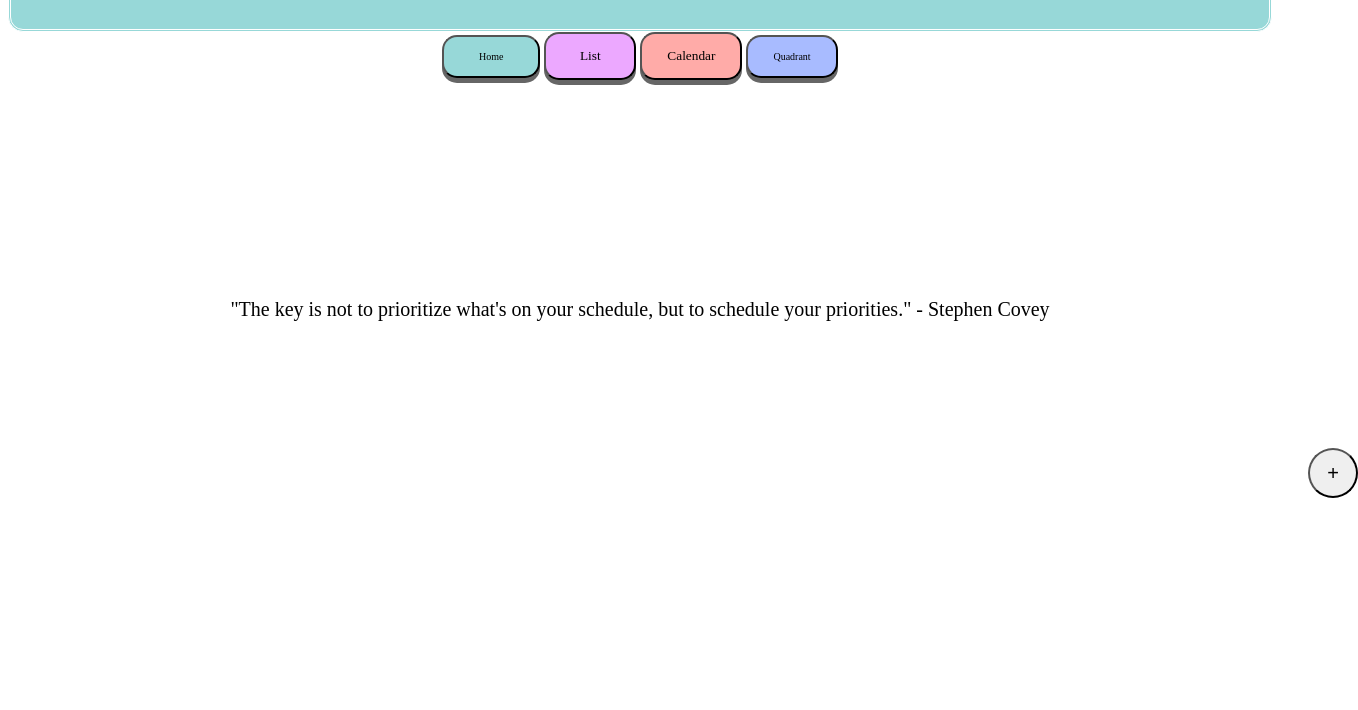
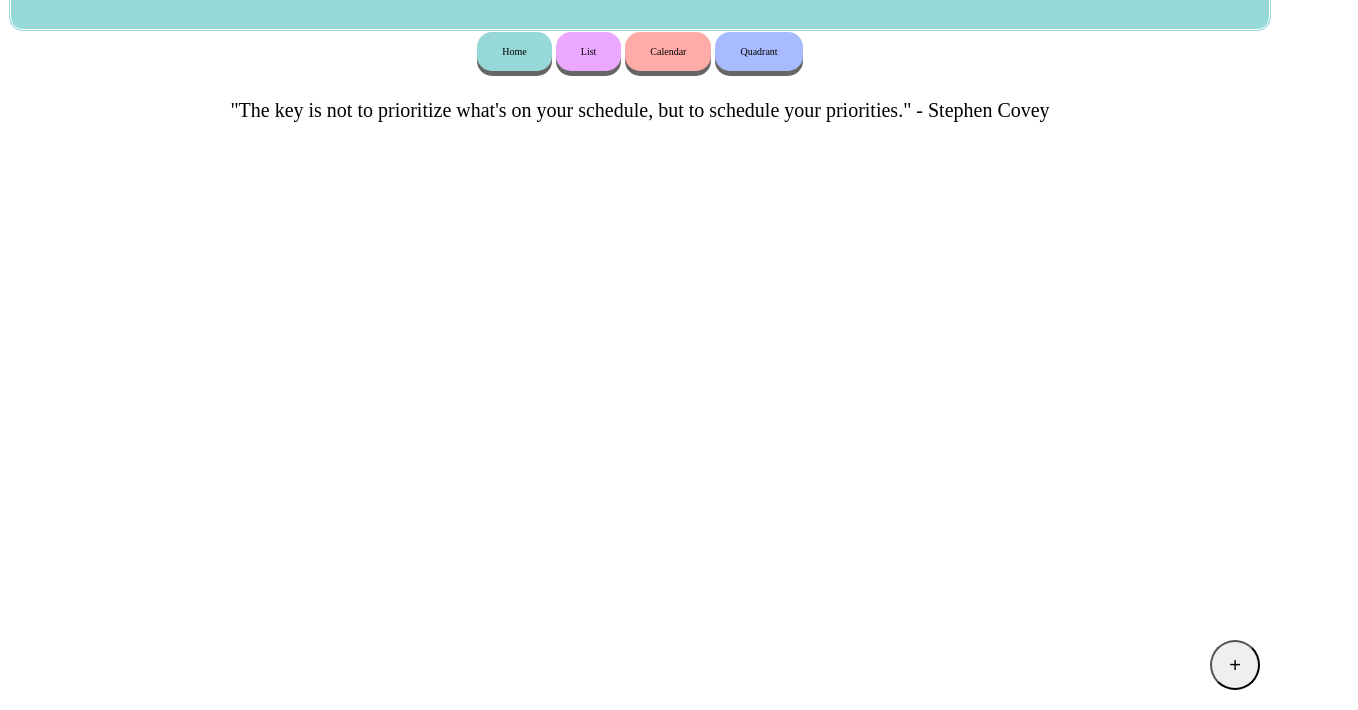
Before and after one commit to junior-devleague/prioriTz, a plain HTML site: page Index.html in a window 1280 px wide. Shown: the part 90-800 px from the top of the page, 1358 px wide, since content can reach past the window. Drawn offline with nearby package versions, Linux system fonts and the light colour scheme.

Commit message:
Simplified CSS

```diff
--- a/Index.html
+++ b/Index.html
@@ -9,25 +9,22 @@
 	<link rel="stylesheet" href="css/styles.css">
 </head>
 <body>
-	<div id="main">
-		PrioriTz
-	</div>
-	<ul>
-		<li><a href="index.html"><button class="homebutton">Home</button></a></li>
-		<li><a href="list.html"><button class="listbutton">List</button></a></li>
-		<li><a href="calender.html"><button class="calendarbutton">Calendar</button></a></li>
-		<li><a href="quad.html"><button class="quadrantbutton">Quadrant</button></a></li>
+	<div class="header" id="home_header">PrioriTz</div>
+	<ul class="nav_bar">
+		<li><a href="index.html" class="nav_button" id="home_button">Home</a></li>
+		<li><a href="list.html" class="nav_button" id="list_button">List</a></li>
+		<li><a href="calender.html" class="nav_button" id="calendar_button">Calendar</a></li>
+		<li><a href="quad.html" class="nav_button" id="quadrant_button">Quadrant</a></li>
 	</ul>
 	<div class="container">
     	<div class="promotion-left">&nbsp;</div>
     	<div class="promotion-right"></div>
 	</div>
 
-	<a href="questions.html"><button class="addbutton">+</button></a>
-
 	<div class="content_wrapper">
 		<div class="text">"The key is not to prioritize what's on your schedule, but to schedule your priorities." - Stephen Covey</div>
 	</div>
 
+	<a href="questions.html"><button id="add_button">+</button></a>
 </body>
 </html>
--- a/css/styles.css
+++ b/css/styles.css
@@ -1,18 +1,30 @@
-#main {
+body {
+    font-family: "Papyrus";
+}
+
+a {
+    text-decoration: none !important;
+}
+
+.header {
 	padding: 2px 10px;
 	text-align: center;
-    font-family: "Papyrus";
     font-size: 60px;
+    background-color: #ffffff;
     border-style: double;
     border-radius: 15px;
     border-color: white;
-    background-color: #97D8D8;
     border-spacing: 20px;
     color: black;
     height: 68px;
     padding: 20px;
     font-size: 50px;
 }
+#home_header {
+    background-color: #97D8D8;
+}
+
+
 ul {
 	list-style-type: none;
 	margin: auto;
@@ -22,56 +34,16 @@ ul {
 li {
 	display: inline;
 }
-.calendarbutton {
-
-    background-color: #FFABA8;
+.nav_bar {
+    margin-bottom: 10px;
+}
+.nav_button {
+    background-color: #ffffff;
     color: black;
     box-shadow: 0 5px #666;
     padding: 14px 25px;
     text-align: center;
-    text-decoration: none;
     display: inline-block;
-    font-family: "Papyrus";
-    margin: 0 auto;
-    transition: .5s ease;
-    top: 25px;
-    bottom: -25px;
-    border-radius: 15px;
-
-}
-.calendarbutton:hover {
-    background-color: #F4BAB0
-}
-
-.listbutton {
-    background-color: #ECA8FF;
-    color: black;
-    box-shadow: 0 5px #666;
-    padding: 14px 25px;
-    text-align: center;
-    text-decoration: none;
-    display: inline-block;
-    font-family: "Papyrus";
-    margin: 0 auto;
-    transition: .5s ease;
-    top: 25px;
-    bottom: -25px;
-    border-radius: 15px;
-    width: 92px;
-}
-.listbutton:hover {
-    background-color: #E8C9F2
-}
-
-.quadrantbutton {
-    background-color: #A8BBFF;
-    color: black;
-    box-shadow: 0 5px #666;
-    padding: 14px 25px;
-    text-align: center;
-    text-decoration: none;
-    display: inline-block;
-    font-family: "Papyrus";
     font-size: 10px;
     margin: 0 auto;
     transition: .5s ease;
@@ -79,53 +51,47 @@ li {
     bottom: -25px;
     border-radius: 15px;
 }
-.quadrantbutton:hover {
-    background-color:#BAD2F4
+#home_button {
+    background-color: #97D8D8;
 }
-
-.addbutton {
-    border-radius: 500px;
-    margin-left: 1300px;
-    height: 50px;
-    width: 50px;
-    margin-top: 350px;
-    font-size: 20px;
+#home_button:hover {
+    background-color: #BCD8D8
 }
-
-.homebutton {
-    background-color: #97D8D8;
-    color: black;
-    box-shadow: 0 5px #666;
-    padding: 14px 25px;
-    text-align: center;
-    text-decoration: none;
-    display: inline-block;
-    font-family: "Papyrus";
-    font-size: 10px;
-    margin: 0 auto;
-    transition: .5s ease;
-    top: 25px;
-    bottom: -25px;
-    border-radius: 15px;
-    width: 98px;
+#calendar_button {
+    background-color: #FFABA8;
 }
-.homebutton:hover {
-    background-color: #BCD8D8
+#calendar_button:hover {
+    background-color: #F4BAB0
+}
+#list_button {
+    background-color: #ECA8FF;
+}
+#list_button:hover {
+    background-color: #E8C9F2
+}
+#quadrant_button {
+    background-color: #A8BBFF;
+}
+#quadrant_button:hover {
+    background-color: #BAD2F4
 }
 
 .content_wrapper {
     margin: auto;
     text-align: center;
     color: black;
-    position: relative;
-    top: -200px;
 }
 .text {
     font-size: 20px;
-    font-family: "Papyrus";
 }
 
-.button_links li {
-    display: inline-block;
-    text-align: center;
+#add_button {
+    position: fixed;
+    right: 20px;
+    bottom: 20px;
+    height: 50px;
+    width: 50px;
+    border-radius: 50%;
+    font-size: 20px;
+    z-index: 1000;
 }
```
Also changed, not shown: calender.html (+10 -20 lines), css/calender.css (+2 -20 lines), css/list.css (+2 -18 lines), css/quad.css (+1 -17 lines), list.html (+8 -7 lines), quad.html (+7 -9 lines).
